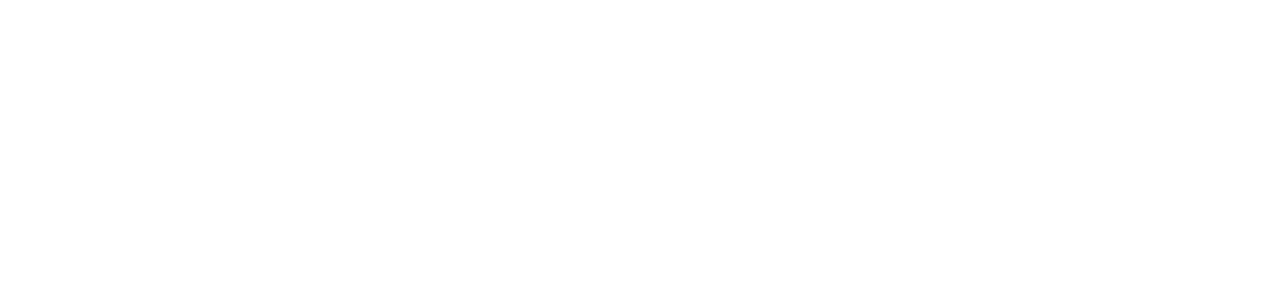
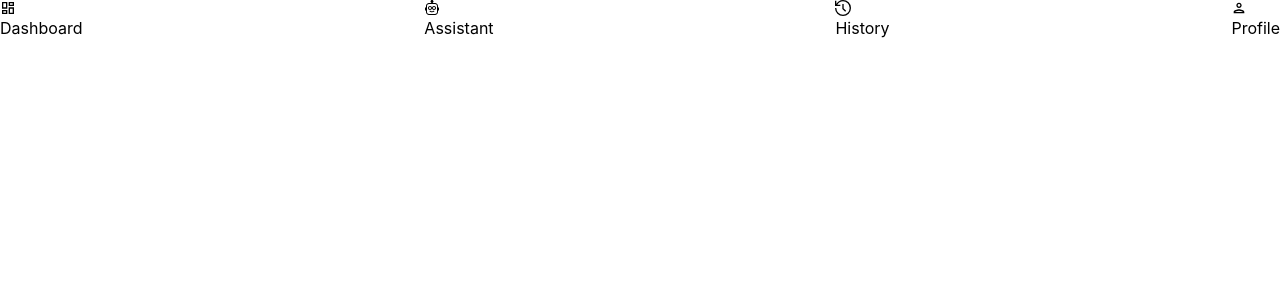
Before and after one commit to ak7prisma/cash-flow-intelligence, a React (Vite) app: page / in a window 1280 px wide. Shown: the top 300 px of the page. Built offline with nearby package versions, Linux system fonts and the light colour scheme.

Commit message:
chore: add logo cfi

```diff
--- a/index.html
+++ b/index.html
@@ -2,7 +2,7 @@
 <html lang="en">
   <head>
     <meta charset="UTF-8" />
-    <link rel="icon" type="image/svg+xml" href="/favicon.svg" />
+    <link rel="icon" href="LogoCFI.png" />
     <meta name="viewport" content="width=device-width, initial-scale=1.0" />
     <title>cash-flow-intelligence</title>
   </head>
--- a/src/component/Navbar.tsx
+++ /dev/null
@@ -1,20 +0,0 @@
-import { NavLink } from "react-router-dom";
-
-export default function Navbar(){
-    return(
-        <nav>
-            <NavLink to="/">
-                Dashboard
-            </NavLink>
-            <NavLink to="/assistant">
-                Assistant
-            </NavLink>
-            <NavLink to="/history">
-                History
-            </NavLink>
-            <NavLink to="/profile">
-                Profile
-            </NavLink>
-        </nav>
-    );
-}
--- /dev/null
+++ b/src/component/organism/MainHeader.tsx
@@ -0,0 +1,7 @@
+export default function MainHeader(){
+    return(
+        <header>
+
+        </header>
+    );
+}
--- /dev/null
+++ b/src/component/organism/Navbar.tsx
@@ -0,0 +1,27 @@
+import { GrHistory } from "react-icons/gr";
+import { MdOutlineDashboard, MdOutlinePerson } from "react-icons/md";
+import { VscRobot } from "react-icons/vsc";
+import { NavLink } from "react-router-dom";
+
+export default function Navbar(){
+    return(
+        <nav className="flex justify-between ">
+            <NavLink to="/" >
+                <MdOutlineDashboard />
+                <p>Dashboard</p>
+            </NavLink>
+            <NavLink to="/assistant">
+                <VscRobot />
+                <p>Assistant</p>
+            </NavLink>
+            <NavLink to="/history">
+                <GrHistory />
+                <p>History</p>
+            </NavLink>
+            <NavLink to="/profile">
+                <MdOutlinePerson />
+                <p>Profile</p>
+            </NavLink>
+        </nav>
+    );
+}
--- a/src/layout/MainLayout.tsx
+++ b/src/layout/MainLayout.tsx
@@ -1,7 +1,15 @@
+import { Outlet } from "react-router-dom";
+import MainHeader from "../component/organism/MainHeader";
+import Navbar from "../component/organism/Navbar";
+
 export default function MainLayout(){
     return(
-        <main>
-
-        </main>
+        <div>
+            <MainHeader />
+            <main>
+                <Outlet />
+            </main>
+            <Navbar />
+        </div>
     );
 }
```
Also changed, not shown: public/LogoCFI.png (added), src/index.css (line endings or trailing spaces).
